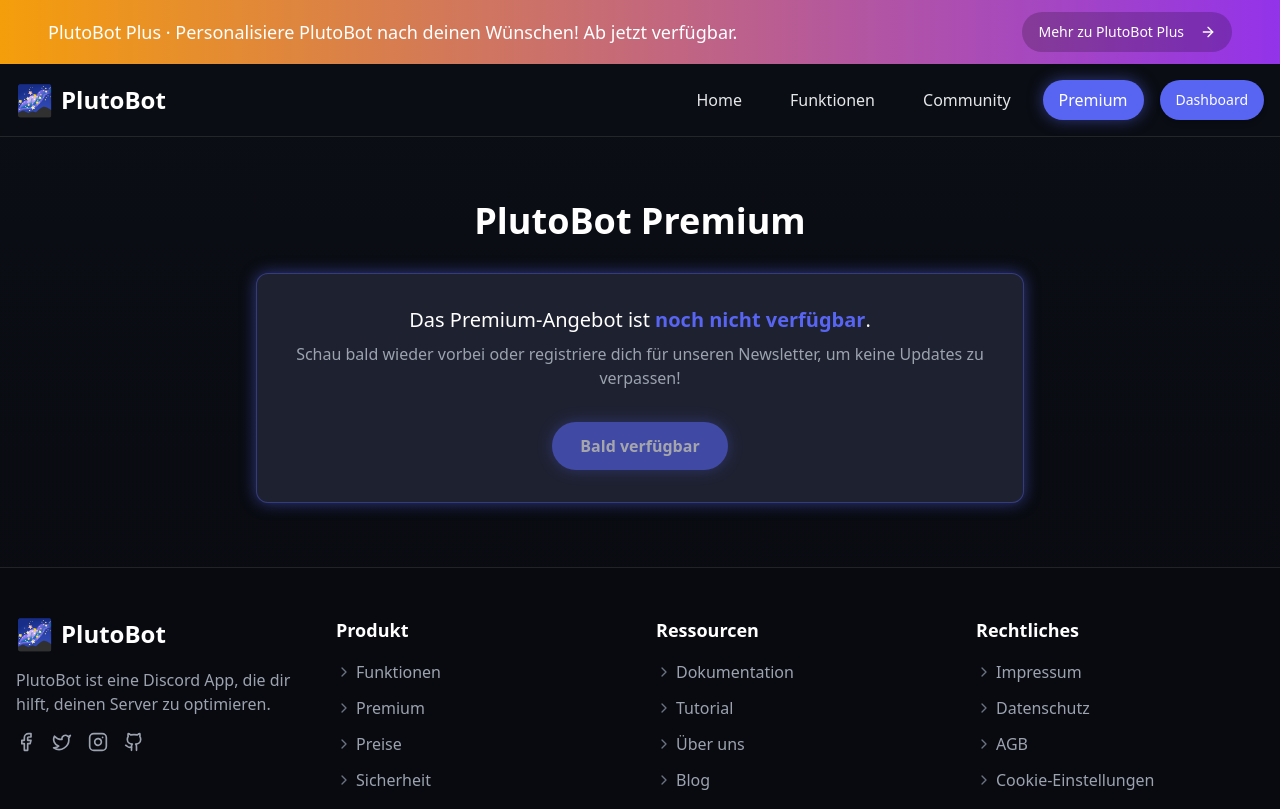
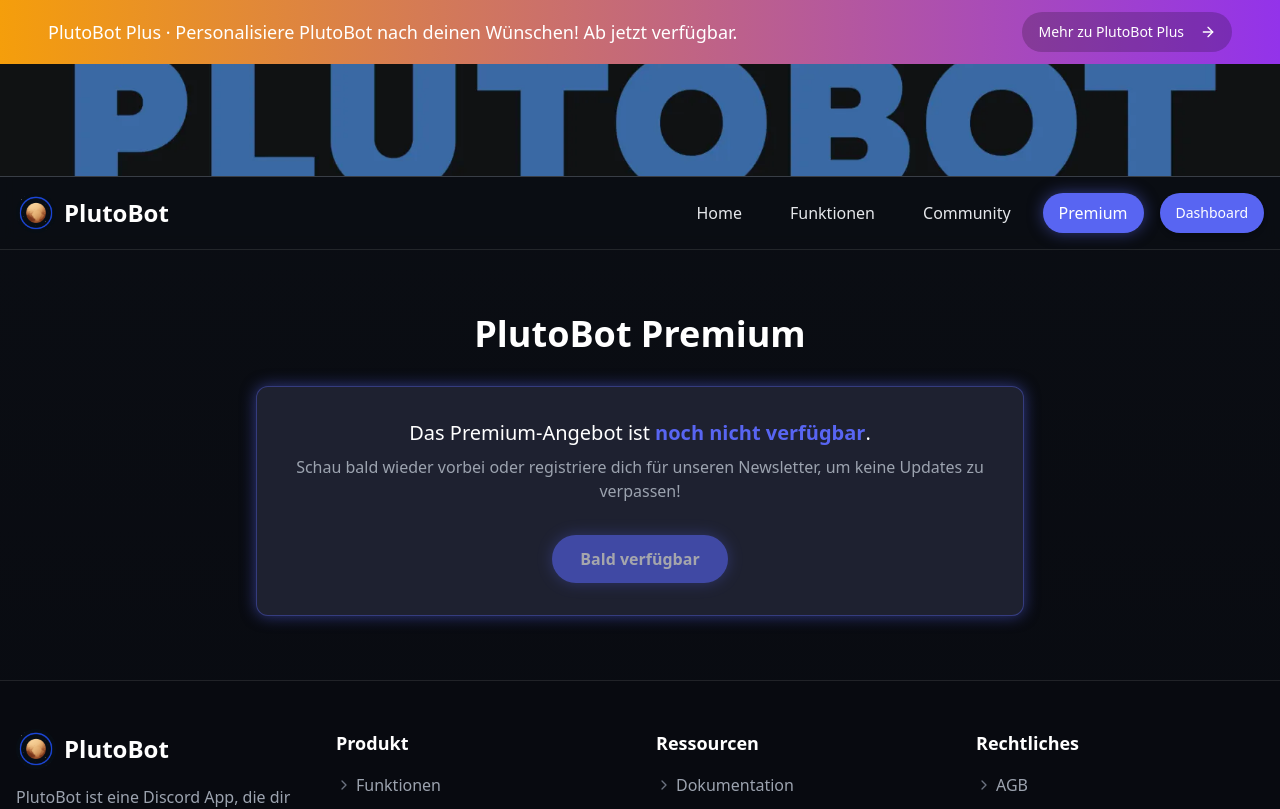
Before and after one commit to PlutoBotat/altewebseite, a React (Vite) app: page /premium in a window 1280 px wide. Shown: the top 809 px of the page. Built offline with nearby package versions, Linux system fonts and the light colour scheme.

Commit message:
Add announcement banner and logo
Add the announcement banner and logo to the application.

```diff
--- a/src/components/Footer.tsx
+++ b/src/components/Footer.tsx
@@ -9,7 +9,8 @@ export const Footer = () => {
         <div className="grid grid-cols-1 md:grid-cols-4 gap-8">
           <div className="col-span-1">
             <Link to="/" className="flex items-center gap-2 mb-4">
-              <div className="text-galaxy-blue text-3xl">🌌</div>
+              {/* PlutoBot Logo statt Emoji */}
+              <img src="/lovable-uploads/786677f2-3e22-4512-941e-b239d50114a8.png" alt="PlutoBot Logo" className="w-10 h-10 rounded-full object-contain bg-[#0B0E14]"/>
               <span className="text-2xl font-bold text-white">PlutoBot</span>
             </Link>
             <p className="text-gray-400 mb-4">
@@ -54,8 +55,9 @@ export const Footer = () => {
           <div className="col-span-1">
             <h3 className="text-white font-semibold text-lg mb-4">Rechtliches</h3>
             <ul className="space-y-3">
-              <FooterLink href="/impressum" label="Impressum" />
-              <FooterLink href="/" label="Datenschutz" />
+              {/* Impressum & Datenschutz werden entfernt */}
+              {/* <FooterLink href="/impressum" label="Impressum" /> */}
+              {/* <FooterLink href="/" label="Datenschutz" /> */}
               <FooterLink href="/" label="AGB" />
               <FooterLink href="/" label="Cookie-Einstellungen" />
             </ul>
--- a/src/components/MainNav.tsx
+++ b/src/components/MainNav.tsx
@@ -17,9 +17,22 @@ export const MainNav = () => {
 
   return (
     <header className="w-full bg-galaxy-dark/95 backdrop-blur sticky top-0 z-50 border-b border-white/10">
+      {/* Banner */}
+      <div className="w-full bg-[#222831] border-b border-white/10 flex justify-center items-center">
+        <img
+          src="/lovable-uploads/bdd11d52-1ee3-420a-95ce-3890215f2a7c.png"
+          alt="PlutoBot Banner"
+          className="w-full max-h-28 object-cover object-center"
+        />
+      </div>
       <nav className="container mx-auto flex items-center justify-between py-4 px-4">
         <Link to="/" className="flex items-center gap-2">
-          <span className="text-galaxy-blue text-3xl">🌌</span>
+          {/* Logo Image statt Emoji */}
+          <img
+            src="/lovable-uploads/786677f2-3e22-4512-941e-b239d50114a8.png"
+            alt="PlutoBot Logo"
+            className="w-10 h-10 rounded-full object-contain bg-[#0B0E14]"
+          />
           <span className="text-2xl font-bold text-white">PlutoBot</span>
         </Link>
 
```
Also changed, not shown: public/lovable-uploads/786677f2-3e22-4512-941e-b239d50114a8.png (added), public/lovable-uploads/bdd11d52-1ee3-420a-95ce-3890215f2a7c.png (added).
